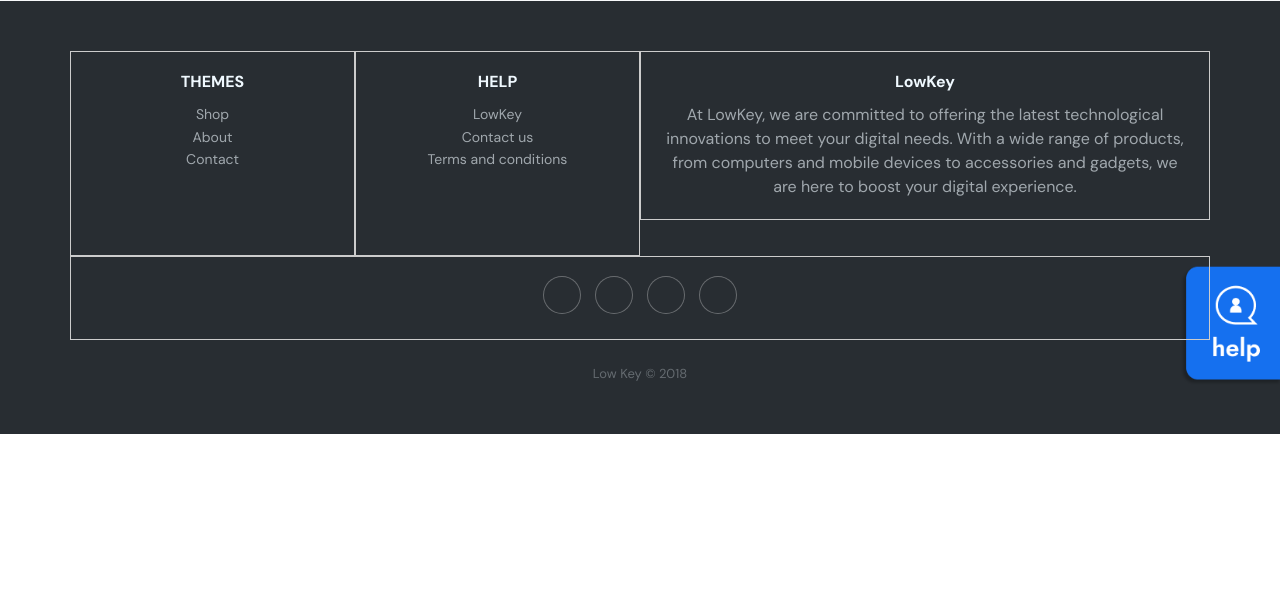
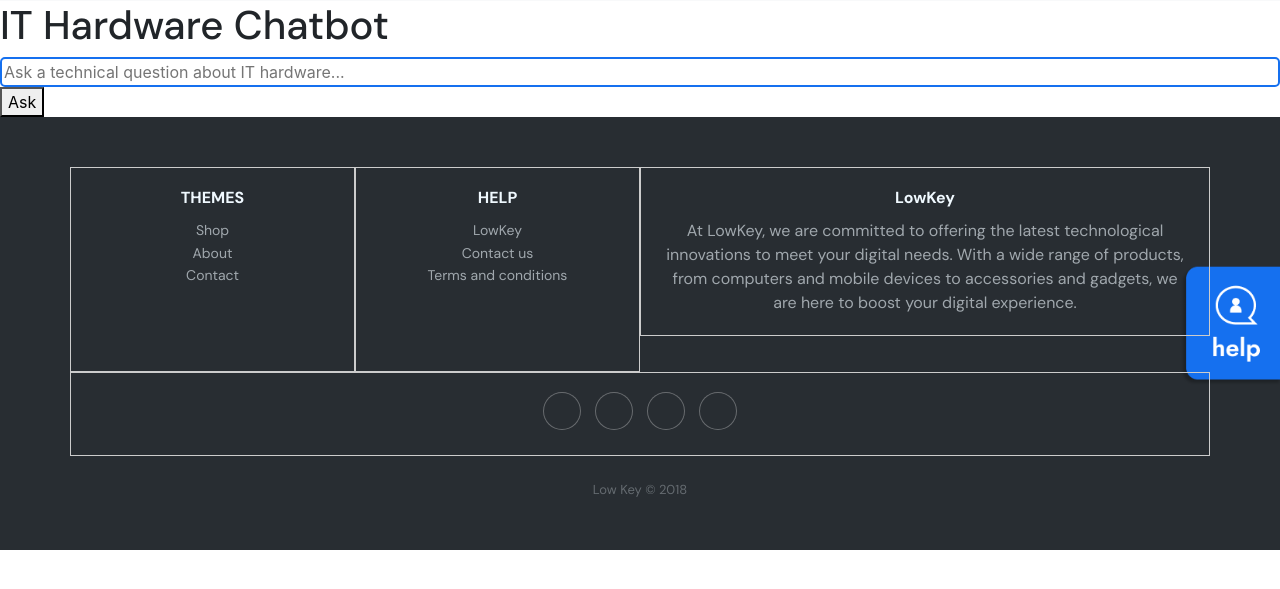
Before and after one commit to claras000/webdevelopmentCourseUMA, a Node server app: page /chatbot in a window 1280 px wide. Shown: the part 115-704 px from the top of the page. Run offline with Node 20, Linux system fonts and the light colour scheme; some libraries are stand-ins or nearby versions; some web fonts are replaced.

Commit message:
chatbot ready

```diff
--- a/controllers/chatbotController.js
+++ b/controllers/chatbotController.js
@@ -1,8 +1,50 @@
 const express = require("express");
+const fetch = require("node-fetch"); // Import fetch if you're using Node.js
 const router = express.Router();
 
 router.get("/chatbot", (req, res) => {
   res.render("chatbot"); // render about jsx
 });
 
+router.post("/ask-question", async (req, res) => {
+  const { question } = req.body;
+  const apiKey = "sk-proj-FCQZ8GvZEj0gjBPW6IHXT3BlbkFJjjqTrKZy22qrp5XEQKi7";
+  console.log(question);
+
+  try {
+    const response = await fetch("https://api.openai.com/v1/chat/completions", {
+      method: "POST",
+      headers: {
+        "Content-Type": "application/json",
+        Authorization: `Bearer ${apiKey}`,
+      },
+      body: JSON.stringify({
+        model: "gpt-3.5-turbo",
+        max_tokens: 150,
+        messages: [
+          {
+            role: "system",
+            content: "you are a shop assistent. answer the technical question",
+          },
+          {
+            role: "user",
+            content: question,
+          },
+        ],
+      }),
+    });
+
+    const data = await response.json();
+    console.log(data);
+    console.log(data.choices[0].message.content);
+
+    res.json(data);
+  } catch (error) {
+    console.error("Error:", error);
+    res
+      .status(500)
+      .json({ error: "An error occurred while processing your request." });
+  }
+});
+
 module.exports = router;
--- a/package.json
+++ b/package.json
@@ -18,7 +18,8 @@
     "express-session": "^1.18.0",
     "mongo-connect": "^0.0.6",
     "mongoose": "^8.3.1",
-    "multer": "^1.4.5-lts.1"
+    "multer": "^1.4.5-lts.1",
+    "openai": "^4.41.0"
   },
   "devDependencies": {
     "nodemon": "^3.1.0"
--- /dev/null
+++ b/public/JS/chatbot.js
@@ -0,0 +1,26 @@
+async function askQuestion() {
+  const questionInput = document.getElementById("questionInput").value;
+  const answerOutput = document.getElementById("answerOutput");
+
+  try {
+    const response = await fetch("/ask-question", {
+      method: "POST",
+      headers: {
+        "Content-Type": "application/json",
+      },
+      body: JSON.stringify({ question: questionInput }),
+    });
+
+    const data = await response.json();
+
+    if (data.choices && data.choices.length > 0) {
+      const answer = data.choices[0].message.content;
+      answerOutput.innerHTML = `<p>${answer}</p>`;
+    } else {
+      answerOutput.innerHTML = `<p>Sorry, I couldn't understand your question.</p>`;
+    }
+  } catch (error) {
+    console.error("Error:", error);
+    answerOutput.innerHTML = `<p>Sorry, an error occurred while processing your request.</p>`;
+  }
+}
--- a/views/chatbot.ejs
+++ b/views/chatbot.ejs
@@ -25,8 +25,21 @@
     <%- include('nav') %>
     <!-- #end nav -->
 
+    <!-- #rchatbot-->
+    <h1>IT Hardware Chatbot</h1>
+    <input
+      type="text"
+      id="questionInput"
+      placeholder="Ask a technical question about IT hardware..."
+    />
+    <button onclick="askQuestion()">Ask</button>
+    <div id="answerOutput"></div>
+    <!-- #end chatbot -->
+
     <!-- #footer -->
     <%- include('footer') %>
     <!-- #end footer -->
+    <!-- script for products -->
+    <script src="../JS/chatbot.js"></script>
   </body>
 </html>
```
Also changed, not shown: testopenAI.js (added, +14 -0 lines), 1 other file.
